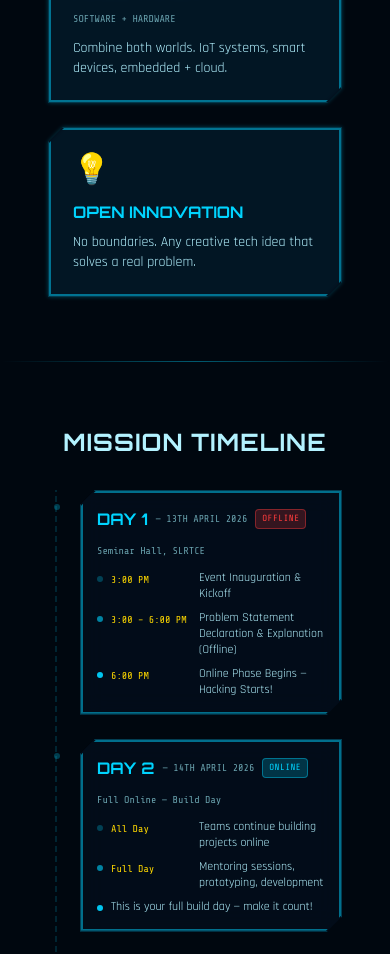
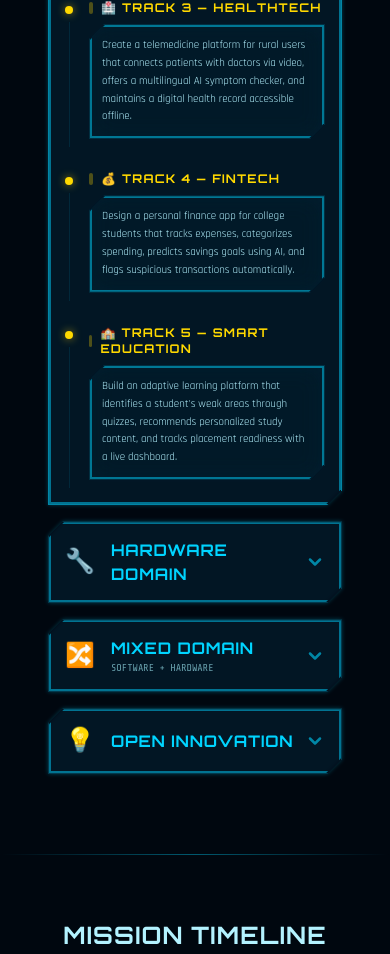
Before and after one commit to Vaibhav-vx/JARVIS-2.O, a React (Vite) app: page / in a window 390 px wide. Shown: the part 3060-4014 px from the top of the page. Built offline with nearby package versions, Linux system fonts and the light colour scheme; the HTML template or start-up script is replaced by a standard one.

Commit message:
feat: accordion-style tracks section with detailed build ideas and responsiveness fixes

```diff
--- a/src/components/TracksSection.tsx
+++ b/src/components/TracksSection.tsx
@@ -1,47 +1,193 @@
+import { useState } from "react";
+import { motion, AnimatePresence } from "framer-motion";
 import SectionHeading from "./SectionHeading";
-import { useTiltCard, useScrollReveal } from "@/hooks/useJarvisEffects";
+import { useScrollReveal } from "@/hooks/useJarvisEffects";
 
-const tracks = [
-  { icon: "🖥️", name: "SOFTWARE TRACK", desc: "Pure software projects. Web apps, mobile apps, AI/ML models, SaaS tools." },
-  { icon: "⚙️", name: "HARDWARE TRACK", desc: "Pure hardware/embedded projects. Arduino, Raspberry Pi, sensors, circuits." },
-  { icon: "🔗", name: "MIXED TRACK", sub: "SOFTWARE + HARDWARE", desc: "Combine both worlds. IoT systems, smart devices, embedded + cloud." },
-  { icon: "💡", name: "OPEN INNOVATION", desc: "No boundaries. Any creative tech idea that solves a real problem." },
+const domains = [
+  {
+    icon: "💻",
+    name: "SOFTWARE DOMAIN",
+    tracks: [
+      {
+        name: "🤖 Track 1 — AI & Automation",
+        ideas: "Build an AI-powered personal assistant that automates daily campus tasks — class schedules, assignment reminders, attendance tracking, and faculty announcements — using NLP and a chatbot interface."
+      },
+      {
+        name: "🔐 Track 2 — Cybersecurity & Privacy",
+        ideas: "Develop a browser extension or mobile app that detects phishing links, fake websites, and fraudulent UPI QR codes in real time, alerting users before they share sensitive data."
+      },
+      {
+        name: "🏥 Track 3 — HealthTech",
+        ideas: "Create a telemedicine platform for rural users that connects patients with doctors via video, offers a multilingual AI symptom checker, and maintains a digital health record accessible offline."
+      },
+      {
+        name: "💰 Track 4 — FinTech",
+        ideas: "Design a personal finance app for college students that tracks expenses, categorizes spending, predicts savings goals using AI, and flags suspicious transactions automatically."
+      },
+      {
+        name: "🏫 Track 5 — Smart Education",
+        ideas: "Build an adaptive learning platform that identifies a student's weak areas through quizzes, recommends personalized study content, and tracks placement readiness with a live dashboard."
+      }
+    ]
+  },
+  {
+    icon: "🔧",
+    name: "HARDWARE DOMAIN",
+    tracks: [
+      {
+        name: "⚡ Track 1 — Smart Energy Systems",
+        ideas: "Design a solar-powered smart energy monitoring system using IoT sensors that tracks real-time power consumption in a building, identifies wastage, and sends alerts when usage crosses a set threshold."
+      },
+      {
+        name: "🤖 Track 2 — Robotics & Automation",
+        ideas: "Build an obstacle-avoiding autonomous robot that can navigate a college campus to deliver small items (documents, stationery) between departments without human intervention."
+      },
+      {
+        name: "🌿 Track 3 — Green & Clean Tech",
+        ideas: "Develop a smart waste segregation bin using sensors and a servo mechanism that automatically sorts waste into dry, wet, and hazardous categories and sends a collection alert when full."
+      },
+      {
+        name: "🏥 Track 4 — Medical Devices",
+        ideas: "Create a low-cost wearable health band that monitors heart rate, SpO2, and body temperature in real time and triggers an emergency SMS alert to a caregiver if readings go critical."
+      },
+      {
+        name: "🚗 Track 5 — Smart Mobility",
+        ideas: "Build a vehicle blind-spot detection system using ultrasonic sensors and an alert buzzer/LED panel that warns drivers of objects in blind zones during low-speed maneuvering."
+      }
+    ]
+  },
+  {
+    icon: "🔀",
+    name: "MIXED DOMAIN",
+    sub: "SOFTWARE + HARDWARE",
+    tracks: [
+      {
+        name: "🏙️ Track 1 — Smart City Solutions",
+        ideas: "Develop an IoT-based smart street lighting system where lights auto-adjust brightness based on pedestrian presence, combined with a web dashboard showing real-time energy savings per zone."
+      },
+      {
+        name: "🌾 Track 2 — AgriTech",
+        ideas: "Build a soil health monitoring device with NPK and moisture sensors that sends real-time data to a mobile app, which uses AI to recommend the best crop, fertilizer quantity, and irrigation schedule."
+      },
+      {
+        name: "🏠 Track 3 — Home & Campus Automation",
+        ideas: "Create a smart classroom system where attendance is auto-recorded using RFID/face detection hardware, connected to a college management web app that notifies parents and faculty instantly."
+      },
+      {
+        name: "🚨 Track 4 — Disaster & Safety Tech",
+        ideas: "Design a flood/fire early warning system using water-level and smoke sensors that triggers local sirens and simultaneously pushes real-time alerts to a mobile app with evacuation route mapping."
+      },
+      {
+        name: "🏭 Track 5 — Industry 4.0",
+        ideas: "Build a predictive maintenance system for industrial machines using vibration and temperature sensors (Arduino/Raspberry Pi) paired with a cloud dashboard that predicts failure before it happens using ML."
+      }
+    ]
+  },
+  {
+    icon: "💡",
+    name: "OPEN INNOVATION",
+    desc: "No boundaries. Any creative tech idea that solves a real problem.",
+    tracks: []
+  },
 ];
 
-const TiltCard = ({ track }: { track: typeof tracks[0] }) => {
-  const { ref, handleMove, handleLeave } = useTiltCard();
+const DomainAccordion = ({ domain, isOpen, onToggle }: { domain: typeof domains[0]; isOpen: boolean; onToggle: () => void }) => {
+  return (
+    <div className={`jarvis-panel mb-4 overflow-hidden transition-all duration-300 ${isOpen ? "border-primary/60 shadow-[0_0_20px_rgba(0,212,255,0.15)]" : "border-primary/20"}`}>
+      <button
+        onClick={onToggle}
+        className="w-full flex items-center justify-between p-4 sm:p-6 text-left hover:bg-primary/5 transition-colors group"
+      >
+        <div className="flex items-center gap-4">
+          <span className="text-2xl sm:text-3xl group-hover:scale-110 transition-transform">{domain.icon}</span>
+          <div>
+            <h3 className="font-orbitron text-base sm:text-xl font-bold text-primary tracking-wider">{domain.name}</h3>
+            {domain.sub && <p className="font-mono text-[10px] sm:text-xs text-muted-foreground uppercase">{domain.sub}</p>}
+          </div>
+        </div>
+        <motion.div
+          animate={{ rotate: isOpen ? 180 : 0 }}
+          className="text-primary/60"
+        >
+          <svg width="20" height="20" viewBox="0 0 24 24" fill="none" stroke="currentColor" strokeWidth="3" strokeLinecap="round" strokeLinejoin="round">
+            <polyline points="6 9 12 15 18 9"></polyline>
+          </svg>
+        </motion.div>
+      </button>
 
-  return (
-    <div
-      ref={ref}
-      onMouseMove={handleMove}
-      onMouseLeave={handleLeave}
-      className="tilt-card jarvis-panel p-6"
-    >
-      <div className="hud-overlay rounded-lg" />
-      <div className="relative z-10">
-        <div className="text-3xl sm:text-4xl mb-3">{track.icon}</div>
-        <h3 className="font-orbitron text-base sm:text-lg font-bold text-primary">{track.name}</h3>
-        {track.sub && <span className="font-mono text-[10px] sm:text-xs text-muted-foreground">{track.sub}</span>}
-        <p className="font-rajdhani text-sm sm:text-base text-foreground mt-2">{track.desc}</p>
-      </div>
+      <AnimatePresence>
+        {isOpen && (
+          <motion.div
+            initial={{ height: 0, opacity: 0 }}
+            animate={{ height: "auto", opacity: 1 }}
+            exit={{ height: 0, opacity: 0 }}
+            transition={{ duration: 0.4, ease: "easeInOut" }}
+          >
+            <div className="p-4 sm:p-6 pt-0 sm:pt-0 space-y-6">
+              <div className="h-px w-full bg-gradient-to-r from-transparent via-primary/30 to-transparent mb-6" />
+
+              {domain.desc && (
+                <p className="font-rajdhani text-sm sm:text-lg text-foreground mb-6 leading-relaxed italic">
+                  {domain.desc}
+                </p>
+              )}
+
+              <div className="grid grid-cols-1 gap-6">
+                {domain.tracks.map((track, i) => (
+                  <motion.div
+                    key={i}
+                    initial={{ x: -20, opacity: 0 }}
+                    animate={{ x: 0, opacity: 1 }}
+                    transition={{ delay: i * 0.1 }}
+                    className="group"
+                  >
+                    <div className="flex gap-4">
+                      <div className="flex flex-col items-center">
+                        <div className="w-2 h-2 rounded-full bg-accent shadow-[0_0_8px_rgba(255,215,0,0.6)] mt-1.5" />
+                        <div className="flex-grow w-px bg-primary/10 mt-2" />
+                      </div>
+                      <div className="flex-grow pb-2">
+                        <h4 className="font-orbitron text-xs sm:text-sm font-bold text-accent uppercase tracking-widest mb-2 flex items-center gap-2">
+                          <span className="w-1 h-3 bg-accent/30 rounded-full" />
+                          {track.name}
+                        </h4>
+                        <div className="jarvis-panel p-3 bg-primary/5 border-primary/10 group-hover:border-primary/30 transition-colors">
+                          <p className="font-rajdhani text-[11px] sm:text-sm text-foreground leading-relaxed">
+                            {track.ideas}
+                          </p>
+                        </div>
+                      </div>
+                    </div>
+                  </motion.div>
+                ))}
+              </div>
+            </div>
+          </motion.div>
+        )}
+      </AnimatePresence>
     </div>
   );
 };
 
 const TracksSection = () => {
   const { ref, revealed } = useScrollReveal();
+  const [openIndex, setOpenIndex] = useState<number | null>(0); // Default open Software
 
   return (
     <section id="tracks" className="py-16 sm:py-20 px-4">
-      <div className="container mx-auto max-w-5xl">
+      <div className="container mx-auto max-w-4xl">
         <SectionHeading text="CHOOSE YOUR TRACK" />
         <div
           ref={ref}
-          className={`section-reveal grid grid-cols-1 sm:grid-cols-2 gap-6 ${revealed ? "revealed" : ""}`}
+          className={`section-reveal ${revealed ? "revealed" : ""}`}
         >
-          {tracks.map((t) => (
-            <TiltCard key={t.name} track={t} />
+          {domains.map((d, index) => (
+            <DomainAccordion
+              key={d.name}
+              domain={d}
+              isOpen={openIndex === index}
+              onToggle={() => setOpenIndex(openIndex === index ? null : index)}
+            />
           ))}
         </div>
       </div>
```
